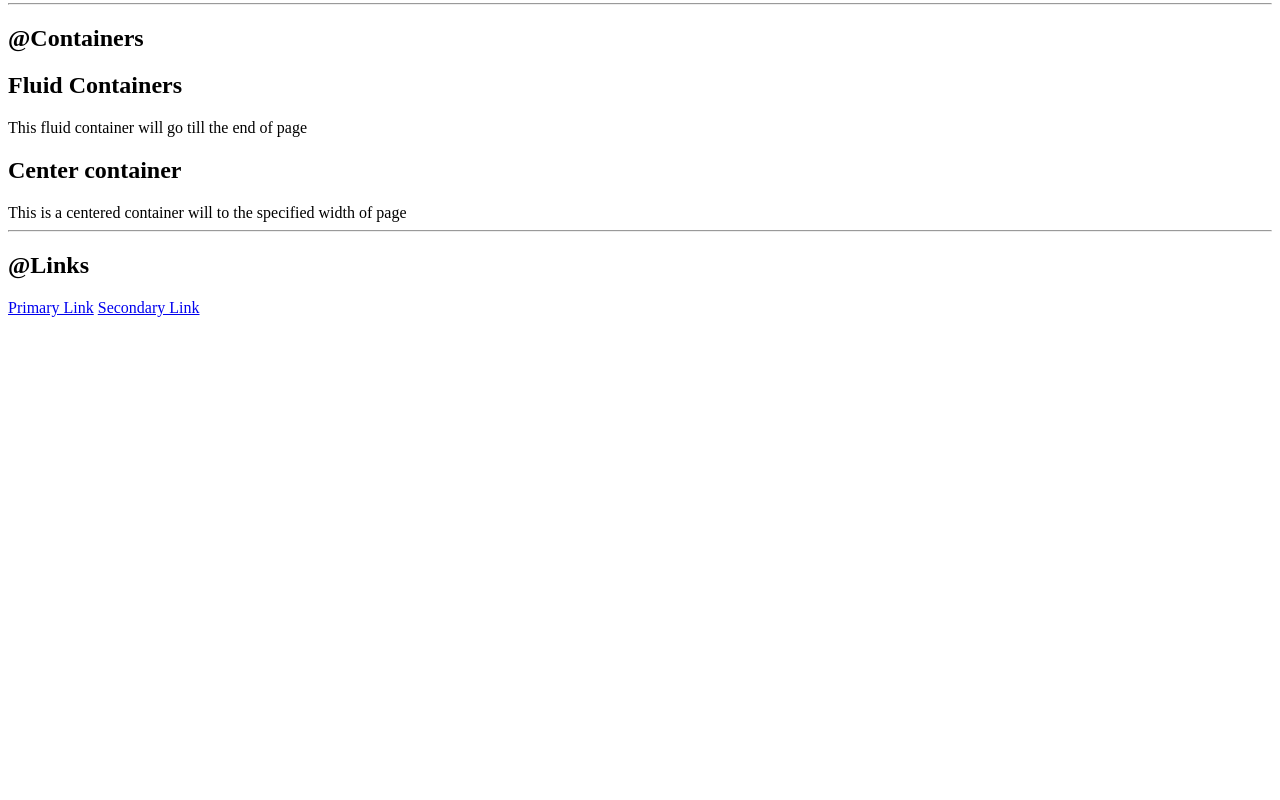
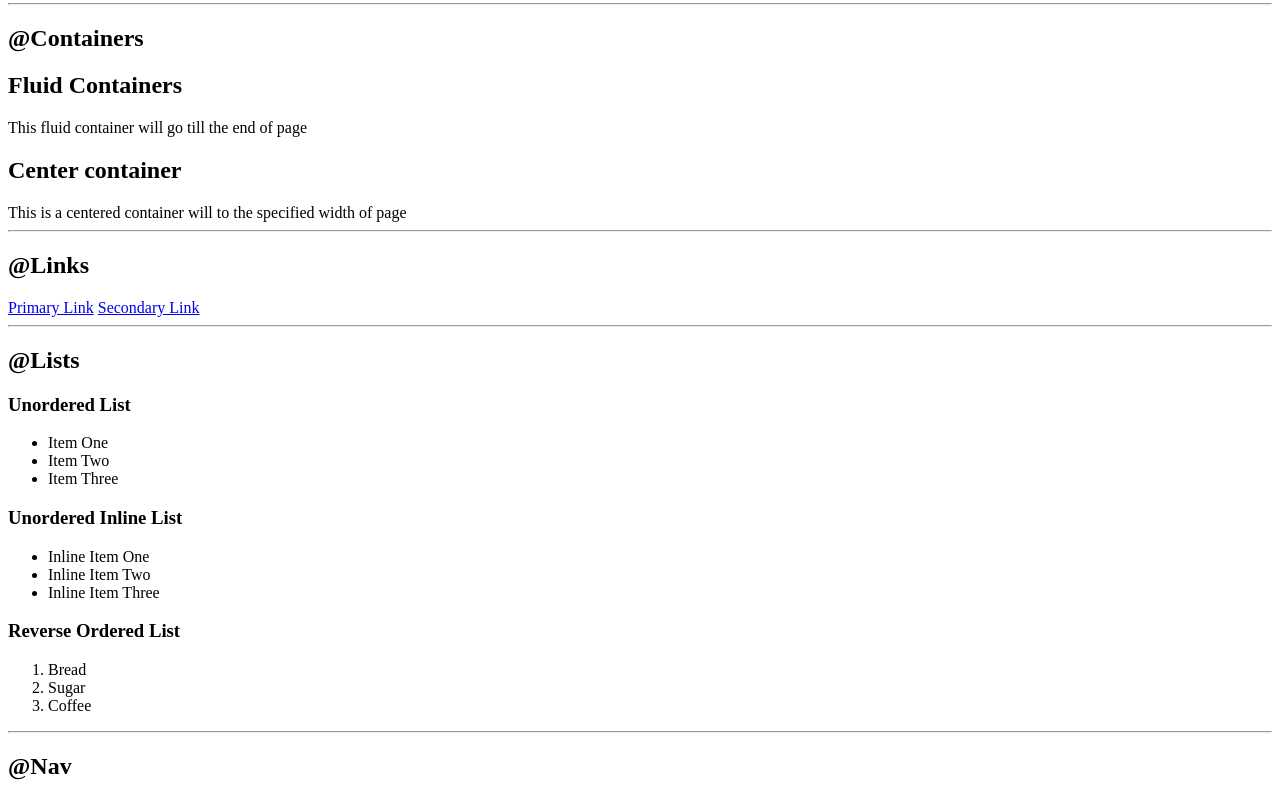
Before and after one commit to kusha-code/neog-camp-lesson-3, a plain HTML site: page index.html in a window 1280 px wide. Shown: the part 340-1140 px from the top of the page. Before the commit the page ends 800 px from the top, so only its background shows below. Drawn offline with Linux system fonts and the light colour scheme.

Commit message:
updated upto NAv

```diff
--- a/index.html
+++ b/index.html
@@ -30,5 +30,29 @@
     <a href="/"> Primary Link</a>
     <a href="/"> Secondary Link</a>
 
+    <hr>
+    <h2>@Lists</h2>
+    <h3> Unordered List</h3>
+    <ul>
+        <li>Item One</li>
+        <li>Item Two</li>
+        <li> Item Three</li>
+    </ul>
+
+    <h3>Unordered Inline List</h3>
+    <ul>
+        <li> Inline Item One</li>
+        <li>  Inline Item Two</li>
+        <li> Inline Item Three</li>
+    </ul>
+    <h3> Reverse Ordered List</h3>
+    <ol>
+        <li>Bread</li>
+        <li>Sugar</li>
+        <li> Coffee</li>
+    </ol>
+    <hr>
+    <h2> @Nav</h2>
+
 </body>
 </html>
```
